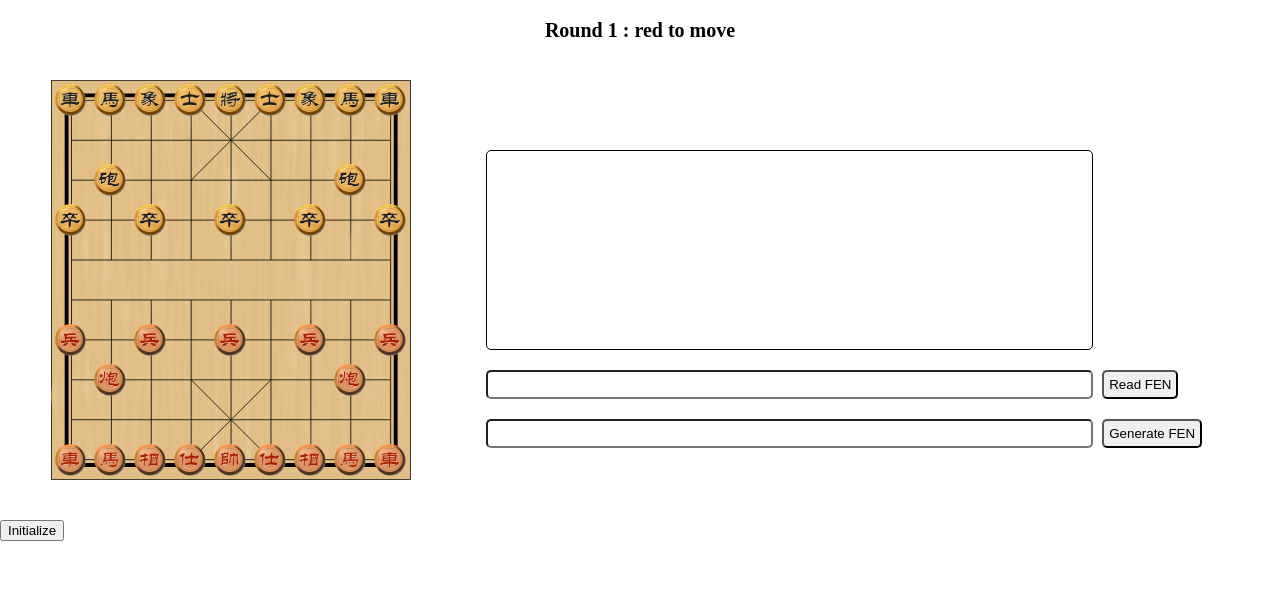
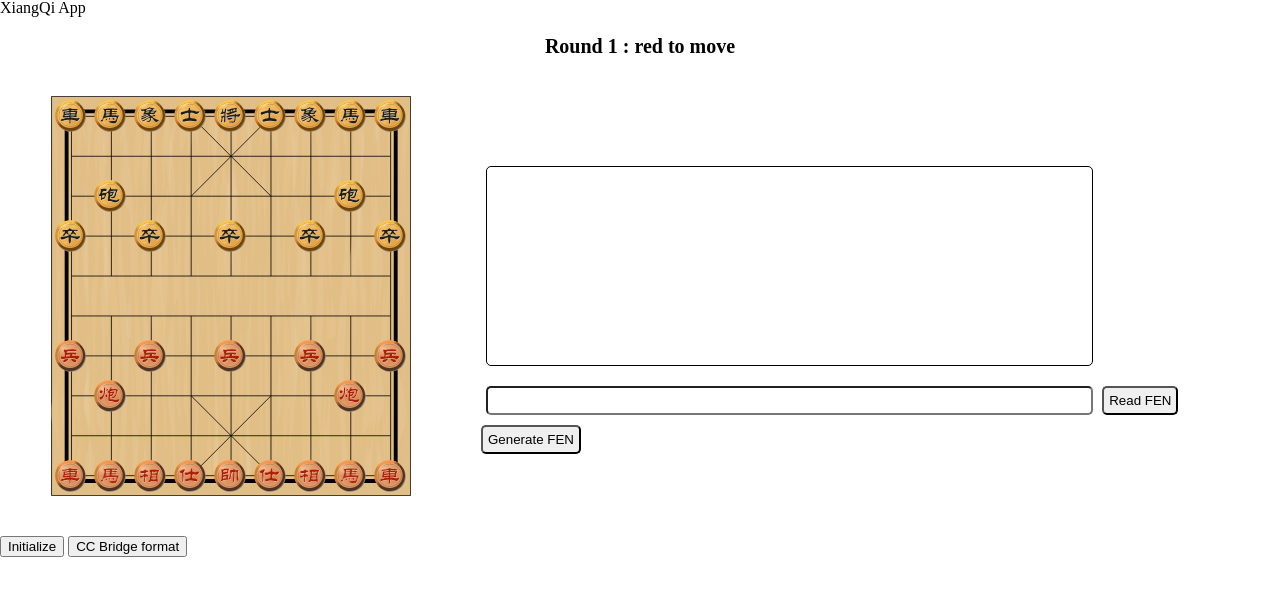
Before and after one commit to chijason99/xiangqi-app, a plain HTML site: page index.html in a window 1280 px wide. Drawn offline with Linux system fonts and the light colour scheme.

Commit message:
edit the structure of the html

```diff
--- a/index.html
+++ b/index.html
@@ -5,9 +5,10 @@
     <meta http-equiv="X-UA-Compatible" content="IE=edge">
     <meta name="viewport" content="width=device-width, initial-scale=1.0">
     <link rel="stylesheet" href="styles.css">
-    <title>Document</title>
+    <title>XiangQi App</title>
 </head>
 <body>
+    <h1>XiangQi App</h1>
     <p id="showTurn"></p>
     <div class="container">
         <div class="chessboard">
@@ -27,16 +28,18 @@
         </div>
         <div class="FEN">
             <ul id="record">
-
             </ul>
             <input type="text" id="FENinput">
-            <button type="button" id="readFEN">Read FEN</button>
-            <input type="text" id="FENoutput">
+            <button type="button" id="readFEN">Read FEN</button><br>
             <button type="button" id="genFEN">Generate FEN</button>
 
         </div>
     </div>
-    <button id="startPos">Initialize</button>
+    <div class="others">
+        <button id="startPos">Initialize</button>
+        <button type="button" class="ccbridge">CC Bridge format </button>
+    </div>
+
 
     <script src="script.js"></script>
 </body>
```
